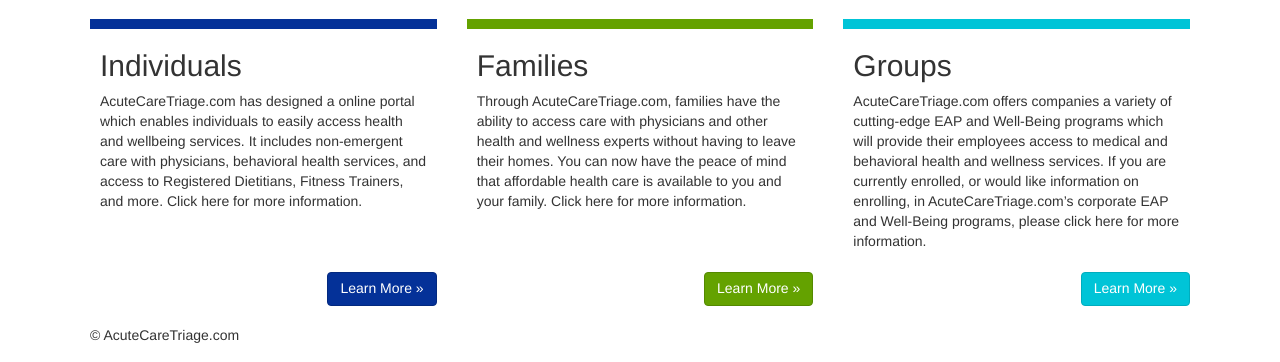
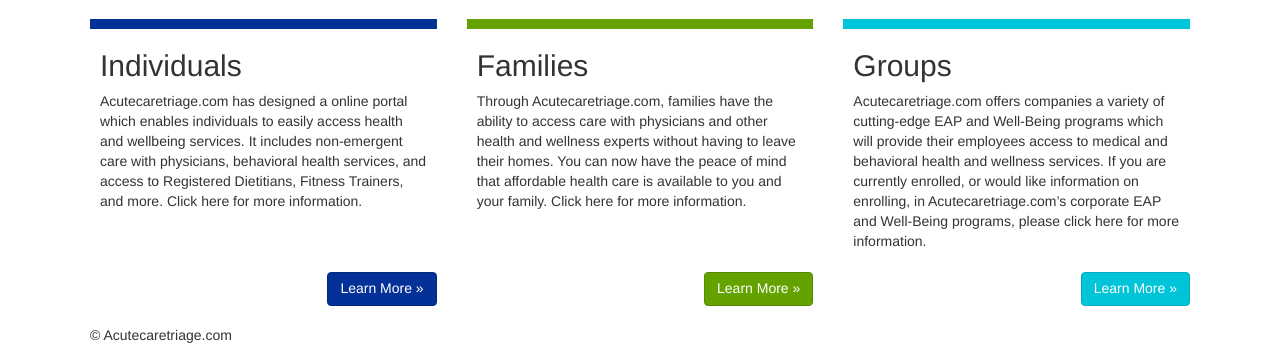
Before and after one commit to 1VirtualHealth/vhealthclinic.com, a Jekyll site: the page built from index.html, in a window 1280 px wide. Shown: the part 535-897 px from the top of the page. Built offline with Jekyll 4.4.1, drawn with Linux system fonts in a browser that asks for light colours; nearby versions of some CDN libraries; Markdown is read by kramdown in place of the engine named in the settings; part of the change alters nothing that is shown.

```diff
--- a/_config.yml
+++ b/_config.yml
@@ -1,7 +1,7 @@
-name: AcuteCareTriage.com
+name: Acutecaretriage.com
 markdown: redcarpet
 pygments: true
 whitelabel:
-  company: Guiding Life, Inc.
+  company: Acutecaretriage.com
   logo: ACT.svg
   tag:
```
